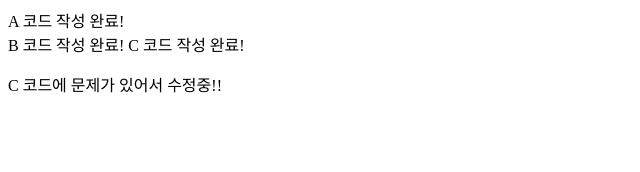
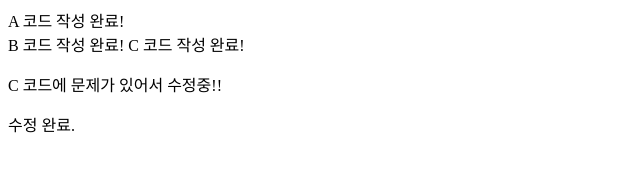
Before and after one commit to leesiha/SE_project, a plain HTML site: page index.html in a window 1280 px wide. Shown: the full height of the page, 0-640 px from the left. Drawn offline with Linux system fonts and the light colour scheme.

Commit message:
save before merge

```diff
--- a/index.html
+++ b/index.html
@@ -12,6 +12,7 @@
     <footer>
       B 코드 작성 완료! C 코드 작성 완료!
       <p>C 코드에 문제가 있어서 수정중!!</p>
+      수정 완료.
     </footer>
   </body>
 </html>
```
